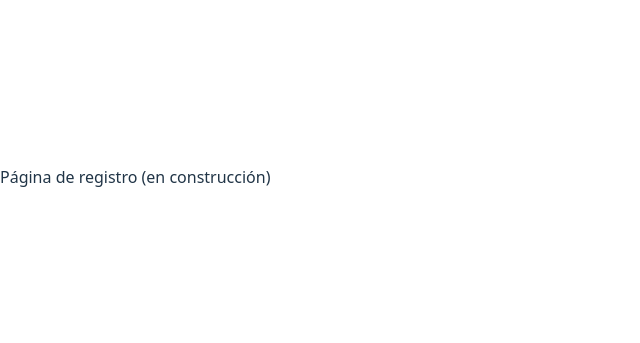
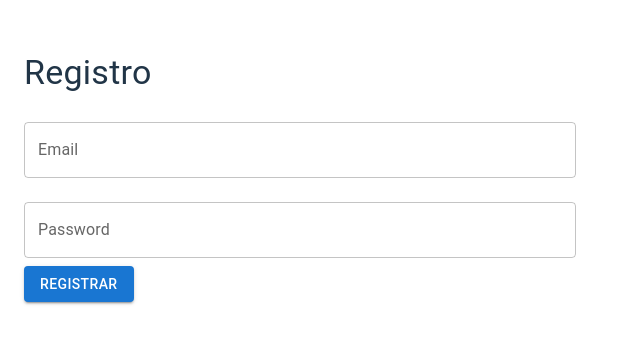
Before and after one commit to wilson-elemente/Front-quotation-and-delivery, a React (Vite) app in the folder frontend-quotation/: page /register in a window 1280 px wide. Shown: the part 223-566 px from the top of the page, without its empty margins (0-640 px from the left). Built offline with nearby package versions, Linux system fonts and the light colour scheme.

Commit message:
Implement registration functionality with form validation and user feedback

```diff
--- a/frontend-quotation/src/pages/RegisterPage.tsx
+++ b/frontend-quotation/src/pages/RegisterPage.tsx
@@ -1,3 +1,51 @@
+import { useForm } from 'react-hook-form';
+import { TextField, Button, Container, Typography } from '@mui/material';
+import { register as registerUser } from '../services/authService';
+import { useNavigate } from 'react-router-dom';
+
+type FormData = {
+  email: string;
+  password: string;
+};
+
 export default function RegisterPage() {
-  return <div>Página de registro (en construcción)</div>;
+  const { register, handleSubmit } = useForm<FormData>();
+  const navigate = useNavigate();
+
+  const onSubmit = async (data: FormData) => {
+    try {
+      await registerUser(data.email, data.password);
+      alert('Registro exitoso. Ahora puedes iniciar sesión.');
+      navigate('/');
+    } catch (error) {
+      alert('Error al registrar. El usuario ya puede existe.');
+      console.error(error);
+    }
+  };
+
+  return (
+    <Container maxWidth="sm">
+      <Typography variant="h4" gutterBottom>
+        Registro
+      </Typography>
+      <form onSubmit={handleSubmit(onSubmit)}>
+        <TextField
+          label="Email"
+          fullWidth
+          margin="normal"
+          {...register('email', { required: true })}
+        />
+        <TextField
+          label="Password"
+          type="password"
+          fullWidth
+          margin="normal"
+          {...register('password', { required: true })}
+        />
+        <Button type="submit" variant="contained" color="primary">
+          Registrar
+        </Button>
+      </form>
+    </Container>
+  );
 }
--- a/frontend-quotation/src/services/authService.ts
+++ b/frontend-quotation/src/services/authService.ts
@@ -7,3 +7,9 @@ export async function login(email: string, password: string) {
   console.log('Login response:', response.data);
   return response.data;
 }
+
+export async function register(email: string, password: string) {
+  const response = await axios.post(`${API_URL}/auth/register`, { email, password });
+  console.log('Register response:', response.data);
+  return response.data;
+}
```
